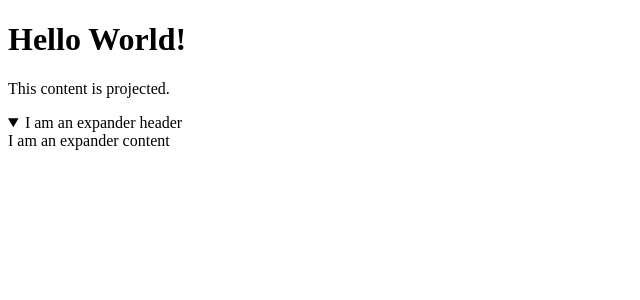
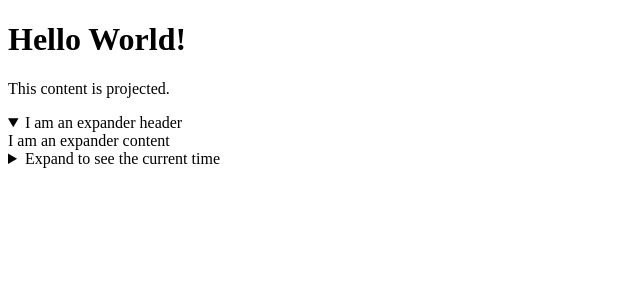
Before and after one commit to dreiv/ng-expander, an Angular app: page / in a window 1280 px wide. Shown: the top 300 px of the page, without its empty margins (0-640 px from the left). Built offline with nearby package versions, Linux system fonts and the light colour scheme.

Commit message:
expander with injected content

```diff
--- a/src/app/app.component.html
+++ b/src/app/app.component.html
@@ -8,6 +8,10 @@
   <p>This content is projected.</p>
 </app-projection>
 
-<app-expander heading="I am an expander header">
+<app-expander heading="I am an expander header" open="true">
   I am an expander content
 </app-expander>
+
+<app-expander heading="Expand to see the current time">
+  <app-clock></app-clock>
+</app-expander>
--- a/src/app/app.module.ts
+++ b/src/app/app.module.ts
@@ -5,13 +5,15 @@ import { AppComponent } from './app.component';
 import { HeadingComponent } from './heading/heading.component';
 import { ProjectionComponent } from './projection/projection.component';
 import { ExpanderComponent } from './expander/expander.component';
+import { ClockComponent } from './clock/clock.component';
 
 @NgModule({
   declarations: [
     AppComponent,
     HeadingComponent,
     ProjectionComponent,
-    ExpanderComponent
+    ExpanderComponent,
+    ClockComponent
   ],
   imports: [
     BrowserModule
--- /dev/null
+++ b/src/app/clock/clock.component.html
@@ -0,0 +1 @@
+{{ currentTime }}
--- /dev/null
+++ b/src/app/clock/clock.component.ts
@@ -0,0 +1,14 @@
+import { Component, OnInit } from '@angular/core';
+
+@Component({
+  selector: 'app-clock',
+  templateUrl: './clock.component.html'
+})
+export class ClockComponent implements OnInit {
+  currentTime: string;
+
+  ngOnInit(): void {
+    const date = new Date();
+    this.currentTime = `${date.getHours()}:${date.getMinutes()}`;
+  }
+}
--- a/src/app/expander/expander.component.html
+++ b/src/app/expander/expander.component.html
@@ -1,4 +1,4 @@
-<details open>
+<details [open]="open">
   <summary>{{ heading }}</summary>
   <ng-content></ng-content>
 </details>
--- a/src/app/expander/expander.component.ts
+++ b/src/app/expander/expander.component.ts
@@ -7,4 +7,5 @@ import { Component, Input } from '@angular/core';
 })
 export class ExpanderComponent {
   @Input() heading: string;
+  @Input() open = false;
 }
```
